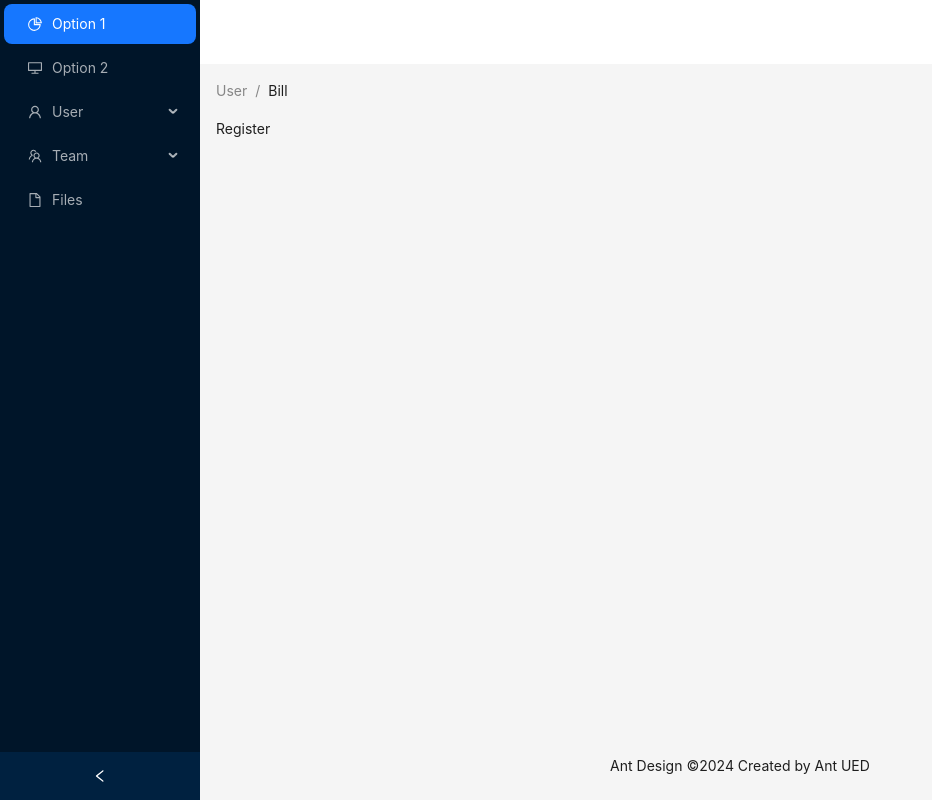
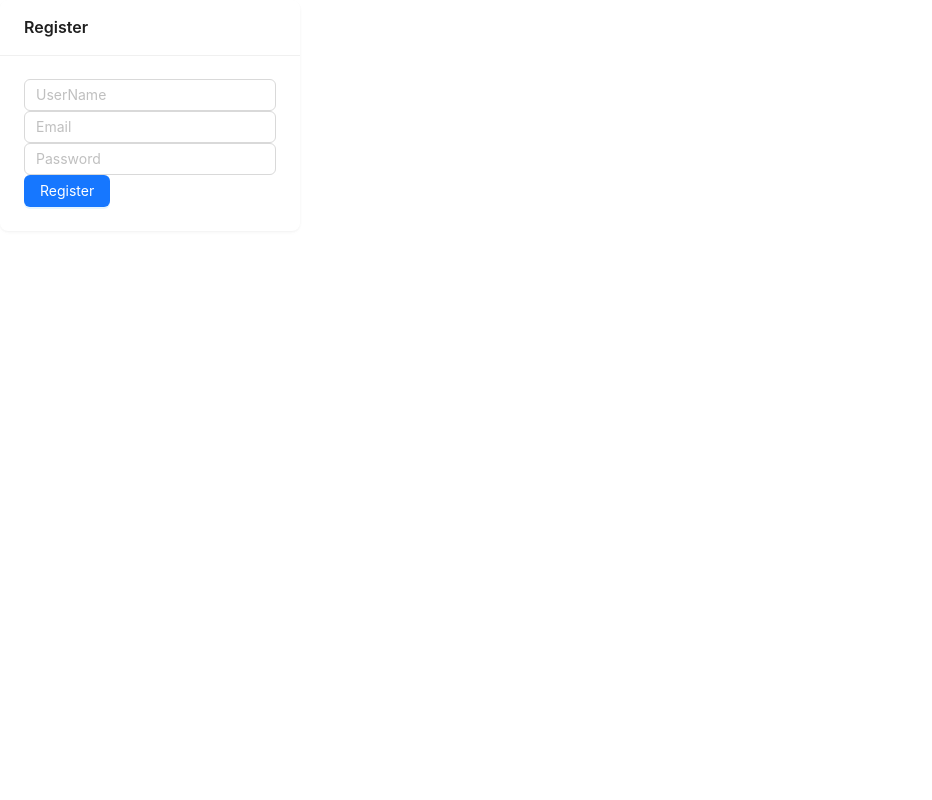
Before and after one commit to Lady786/Homework-, a React (Vite) app: page /register in a window 1280 px wide. Shown: the whole page, without its empty margins (0-932 px from the left). Built offline with nearby package versions, Linux system fonts and the light colour scheme.

Commit message:
feat: create Register page

```diff
--- a/src/App.jsx
+++ b/src/App.jsx
@@ -12,9 +12,9 @@ const App = () => {
     <>
     <BrowserRouter>
     <Routes>
+      <Route path="/register"  element={<Register/>} />
    <Route   path="/"  element={<GeneralLayout/>} >
     <Route index  element={<Home/>} />
-      <Route path="/register"  element={<Register/>} />
       <Route path="/login"  element={<Login/>} />
       <Route path="/categories"  element={<Categories/>} />
       <Route path="/products"  element={<Products/>} />
--- a/src/Pages/Register.jsx
+++ b/src/Pages/Register.jsx
@@ -1,9 +1,21 @@
-import React from 'react'
-
-const Register = () => {
-  return (
-    <div>Register</div>
-  )
-}
-
-export default Register
+import React from 'react';
+import { Card } from 'antd';
+import { Input } from 'antd';
+import { Button, Flex } from 'antd';
+const Register = () => (
+  <Card className='m-auto mt-[300px] bg-gray-300'
+    title="Register"
+    bordered={false}
+    style={{
+      width: 300,
+    }}
+  >
+   <form className='flex flex-col justify-around h-[200px]'>
+   <Input placeholder="UserName" />
+   <Input placeholder="Email" />
+   <Input placeholder="Password" />
+   <Button  type="primary">Register</Button>
+   </form>
+  </Card>
+);
+export default Register;
```
